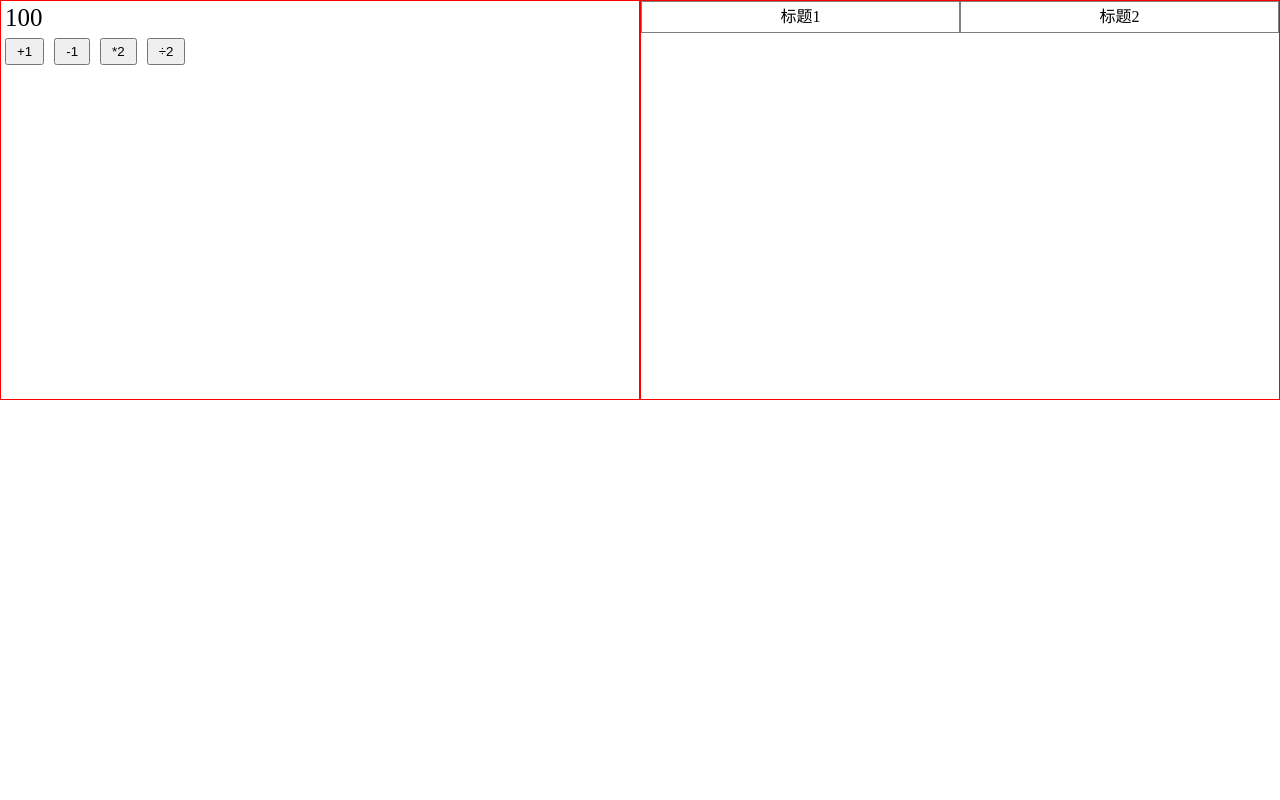
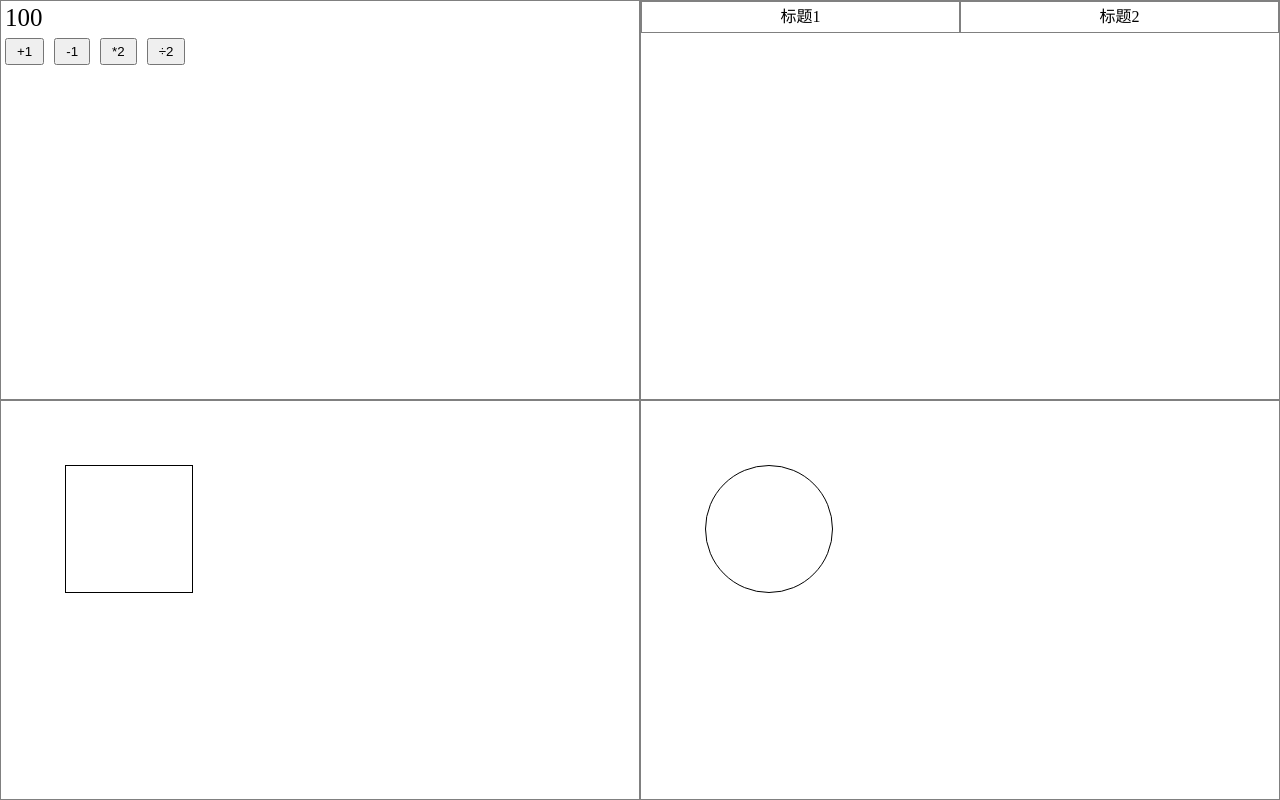
Before and after one commit to gong86627/mvc-1, a website with bundled scripts: page src/index.html in a window 1280 px wide. Built offline with nearby package versions, Linux system fonts and the light colour scheme.

Commit message:
添加模块

```diff
--- /dev/null
+++ b/src/app3.css
@@ -0,0 +1,16 @@
+#app3{
+
+}
+#app3 > .square{
+    width: 10vw;
+    height:10vw;
+    border:1px solid black;
+    margin-left:5vw;
+    margin-top:5vw;
+    transition: transform 1s;
+}
+
+#app3 > .square.active{
+    border-radius: 50%;
+    transform: translateX(15vw);
+}
--- /dev/null
+++ b/src/app3.js
@@ -0,0 +1,8 @@
+import $ from 'jquery'
+import './app3.css'
+
+const $square = $('#app3 .square')
+
+$square.on('click', ()=>{
+    $square.toggleClass('active')
+})
--- /dev/null
+++ b/src/app4.css
@@ -0,0 +1,26 @@
+#app4{
+
+}
+
+#app4 .circle{
+    width: 10vw;
+    height:10vw;
+    border:1px solid black;
+    border-radius: 50%;
+    margin-left:5vw;
+    margin-top:5vw;
+}
+
+@keyframes change {
+    0%{
+        background: red;
+    }
+
+    100%{
+        background: blue;
+    }
+}
+
+#app4 .circle.active{
+    animation: change 1s linear infinite alternate;
+}
--- /dev/null
+++ b/src/app4.js
@@ -0,0 +1,10 @@
+import $ from 'jquery'
+import './app4.css'
+
+const $circle = $('#app4 .circle')
+
+$circle.on('mouseenter', ()=>{
+    $circle.addClass('active')
+}).on('mouseleave', ()=>{
+    $circle.removeClass('active')
+})
--- a/src/global.css
+++ b/src/global.css
@@ -1,3 +1,6 @@
+body{
+    overflow: hidden;
+}
 #main{
     display: flex;
     flex-wrap:wrap;
@@ -5,7 +8,7 @@
 section{
     width:50vw;
     height:50vh;
-    border:1px solid red;
+    border:1px solid grey;
 }
 
 ol, ul{
--- a/src/index.html
+++ b/src/index.html
@@ -29,6 +29,14 @@
             <li>内容2</li>
         </ol>
     </section>
+
+    <section id="app3">
+        <div class="square"></div>
+    </section>
+
+    <section id="app4">
+        <div class="circle"></div>
+    </section>
 </div>
 
 <script src="main.js"></script>
--- a/src/main.js
+++ b/src/main.js
@@ -2,3 +2,5 @@ import './reset.css'
 import './global.css'
 import './app1.js'
 import './app2.js'
+import './app3.js'
+import './app4.js'
```
Also changed, not shown: dist/index.html, 4 other files.
